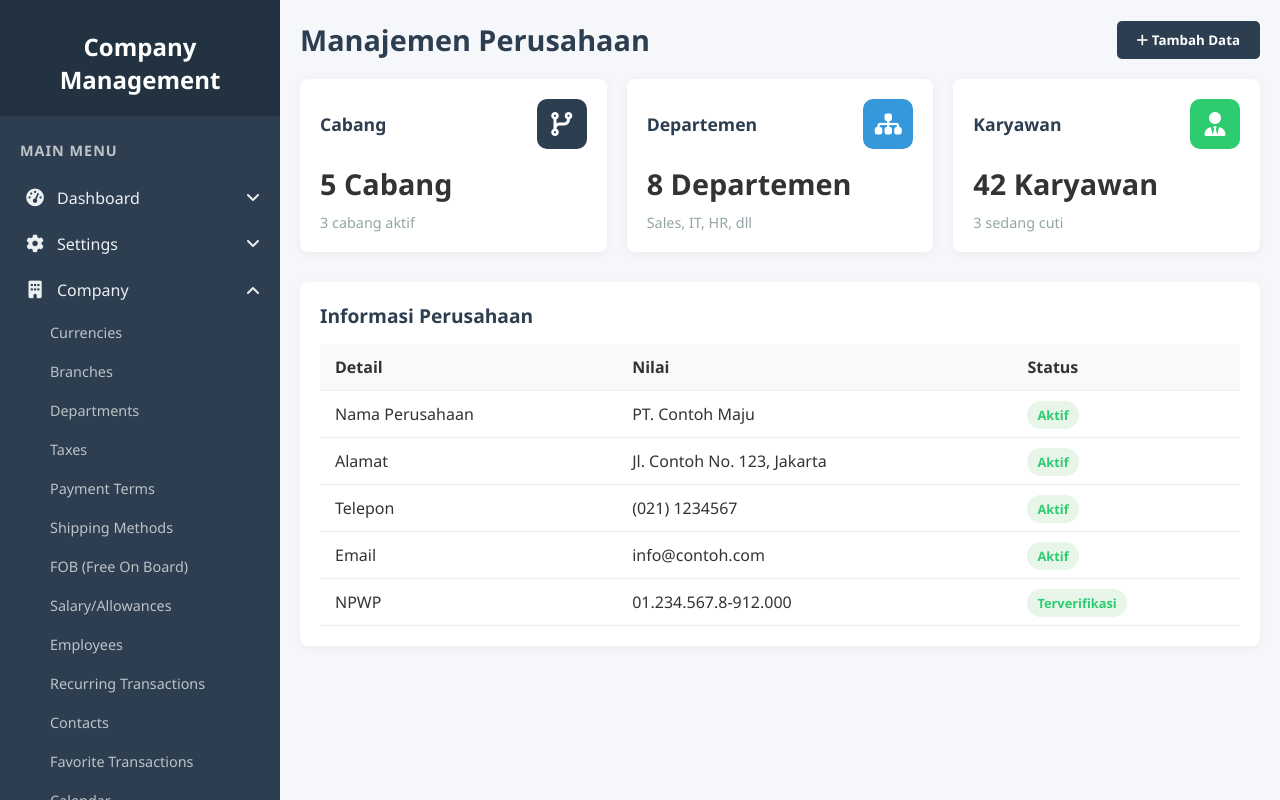
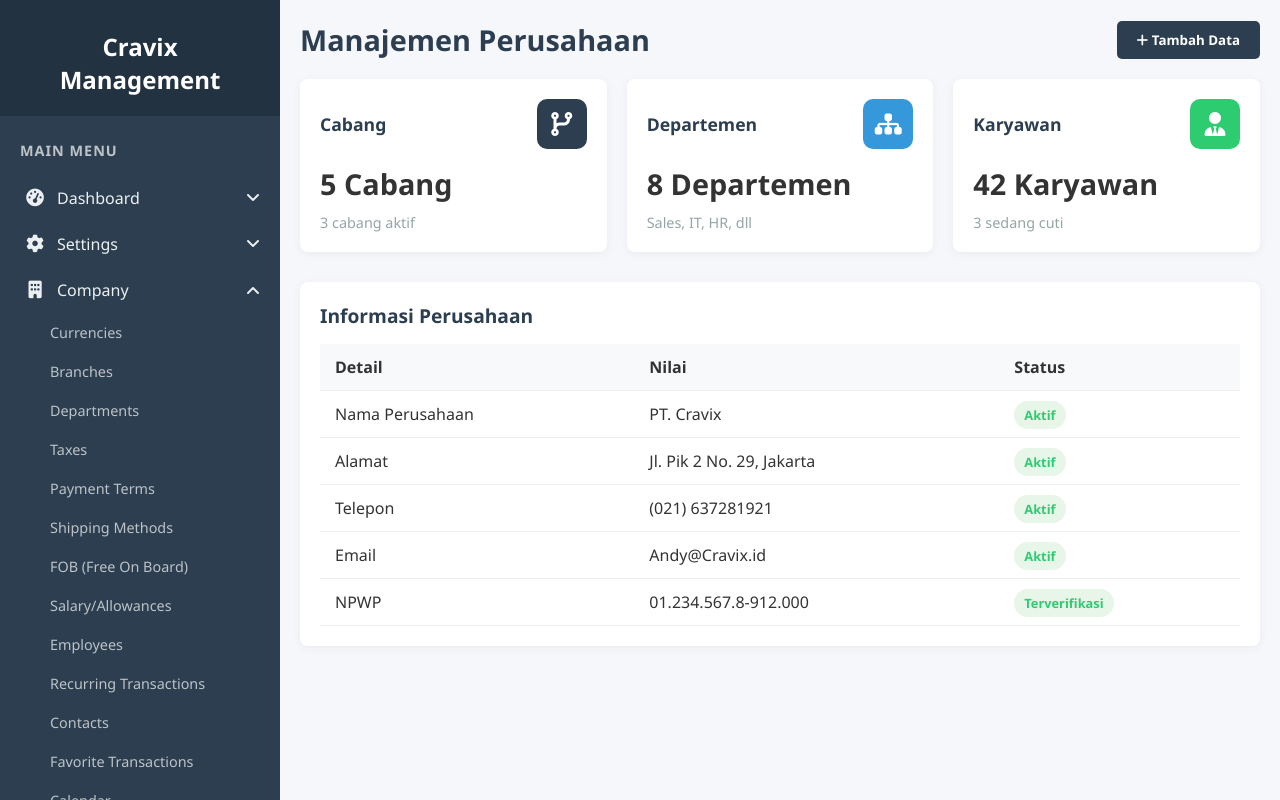
Before and after one commit to MahesaFaturahman/Carvix, a plain HTML site: page index.html in a window 1280 px wide. Both pictures are taken after a click on the element "Company". Drawn offline with nearby package versions, Linux system fonts and the light colour scheme.

Commit message:
Update index.html
konten update

```diff
--- a/index.html
+++ b/index.html
@@ -3,7 +3,7 @@
 <head>
     <meta charset="UTF-8">
     <meta name="viewport" content="width=device-width, initial-scale=1.0">
-    <title>Sistem Manajemen Perusahaan</title>
+    <title>Cravix</title>
     <link rel="stylesheet" href="https://cdnjs.cloudflare.com/ajax/libs/font-awesome/6.4.0/css/all.min.css">
     <script src="https://cdn.jsdelivr.net/npm/chart.js"></script>
     <style>
@@ -540,7 +540,7 @@
     <!-- Sidebar -->
     <div class="sidebar">
         <div class="sidebar-header">
-            <h2>Company Management</h2>
+            <h2>Cravix Management</h2>
         </div>
 
         <div class="sidebar-menu">
@@ -693,7 +693,7 @@
                 <h1>Dashboard</h1>
                 <div class="user-info">
                     <img src="https://ui-avatars.com/api/?name=Admin+User&background=3498db&color=fff" alt="User">
-                    <span>Admin User</span>
+                    <span>Admin Esa</span>
                 </div>
             </div>
 
@@ -862,7 +862,7 @@
                         <tr>
                             <td>Umum</td>
                             <td>Nama Perusahaan</td>
-                            <td>PT. Contoh Maju</td>
+                            <td>PT. Energi Solusi Aplikasi</td>
                             <td><span class="status status-completed">Aktif</span></td>
                         </tr>
                         <tr>
@@ -874,7 +874,7 @@
                         <tr>
                             <td>Notifikasi</td>
                             <td>Email Notifikasi</td>
-                            <td>admin@contoh.com</td>
+                            <td>Esa@cravix.id</td>
                             <td><span class="status status-pending">Perlu Verifikasi</span></td>
                         </tr>
                         <tr>
@@ -947,22 +947,22 @@
                     <tbody>
                         <tr>
                             <td>Nama Perusahaan</td>
-                            <td>PT. Contoh Maju</td>
+                            <td>PT. Cravix </td>
                             <td><span class="status status-completed">Aktif</span></td>
                         </tr>
                         <tr>
                             <td>Alamat</td>
-                            <td>Jl. Contoh No. 123, Jakarta</td>
+                            <td>Jl. Pik 2 No. 29, Jakarta</td>
                             <td><span class="status status-completed">Aktif</span></td>
                         </tr>
                         <tr>
                             <td>Telepon</td>
-                            <td>(021) 1234567</td>
+                            <td>(021) 637281921</td>
                             <td><span class="status status-completed">Aktif</span></td>
                         </tr>
                         <tr>
                             <td>Email</td>
-                            <td>info@contoh.com</td>
+                            <td>Andy@Cravix.id</td>
                             <td><span class="status status-completed">Aktif</span></td>
                         </tr>
                         <tr>
```
